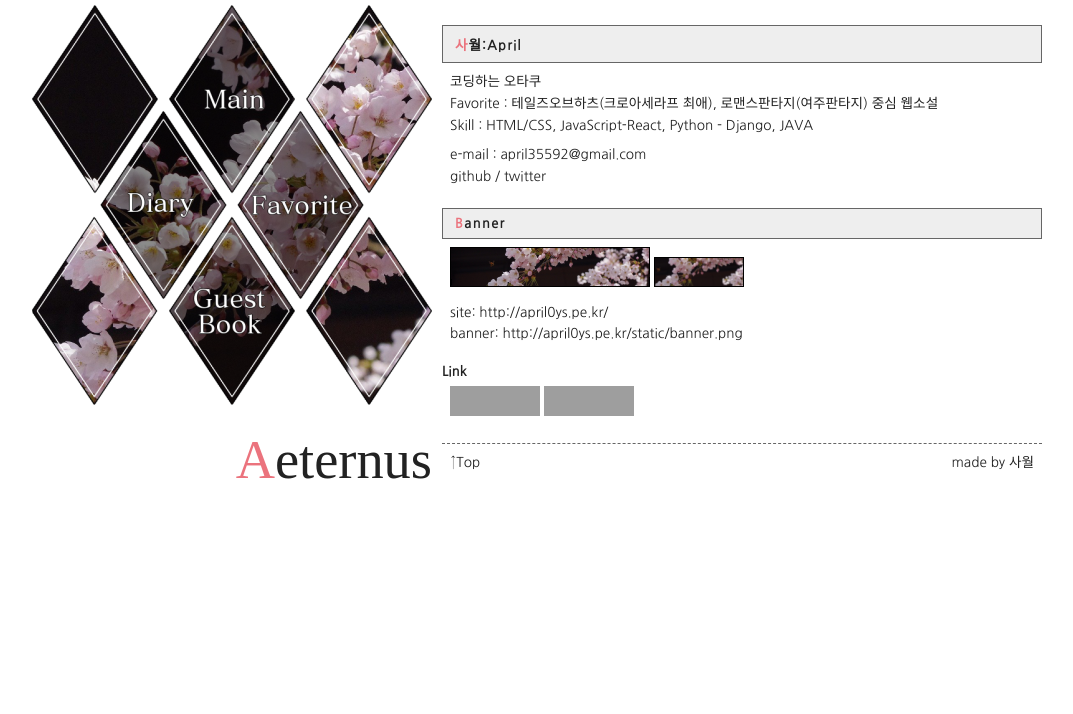
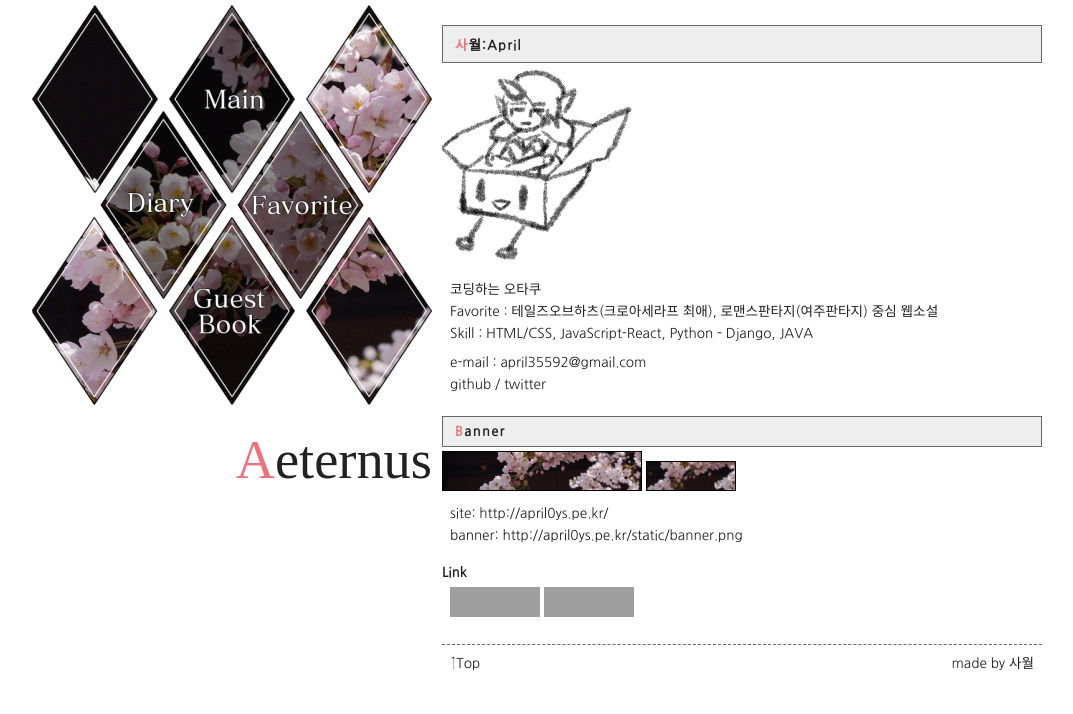
Before and after one commit to april35592/aeternus, a Django app: page / in a window 1280 px wide. Shown: the top 714 px of the page, without its empty margins (103-1176 px from the left). Run offline with Django 3.2, Linux system fonts and the light colour scheme; some libraries are stand-ins or nearby versions; grey boxes are pictures that could not be loaded.

Commit message:
add image

```diff
--- a/templates/bbs/reply_list.html
+++ b/templates/bbs/reply_list.html
@@ -1,6 +1,8 @@
 {% extends 'base.html' %}
+{% load static %}
 {% block content %}
 <h2>Guest Book</h2>
+<img src="{% static 'thanks_guest.png' %}" width="600" height="600" alt="thanks guest"/>
 <form method="post" name="reply">
   {% csrf_token %}
   {% if form.errors %}{% for field in form %}{% if field.errors %}
--- a/templates/main.html
+++ b/templates/main.html
@@ -3,6 +3,7 @@
 {% block content %}
 
 <h2>사월:April</h2>
+<img src="{% static 'profile.png' %}" width="200" height="200" alt="profile image"/>
 <p>
   코딩하는 오타쿠<br/>
   Favorite : 테일즈오브하츠(크로아세라프 최애), 로맨스판타지(여주판타지) 중심 웹소설<br/>
@@ -16,10 +17,8 @@
 </p>
 
 <h2>Banner</h2>
-<p>
-  <img src="{% static 'banner.png' %}" width="200" height="40" alt="banner1"/>
-  <img src="{% static 'banner_.png' %}" width="90" height="30" alt="banner2"/>
-</p>
+<img src="{% static 'banner.png' %}" width="200" height="40" alt="banner1"/>
+<img src="{% static 'banner_.png' %}" width="90" height="30" alt="banner2"/>
 <p>
   site: http://april0ys.pe.kr/<br>
   banner: http://april0ys.pe.kr/static/banner.png
```
Also changed, not shown: static/profile.png (renamed from static/6A75B2E0-2F34-48E9-8168-D5B4B0995A4B.png), static/thanks_guest.png (renamed from static/23FE5A04-F4D7-4007-B93D-F127548E63C6.png).
